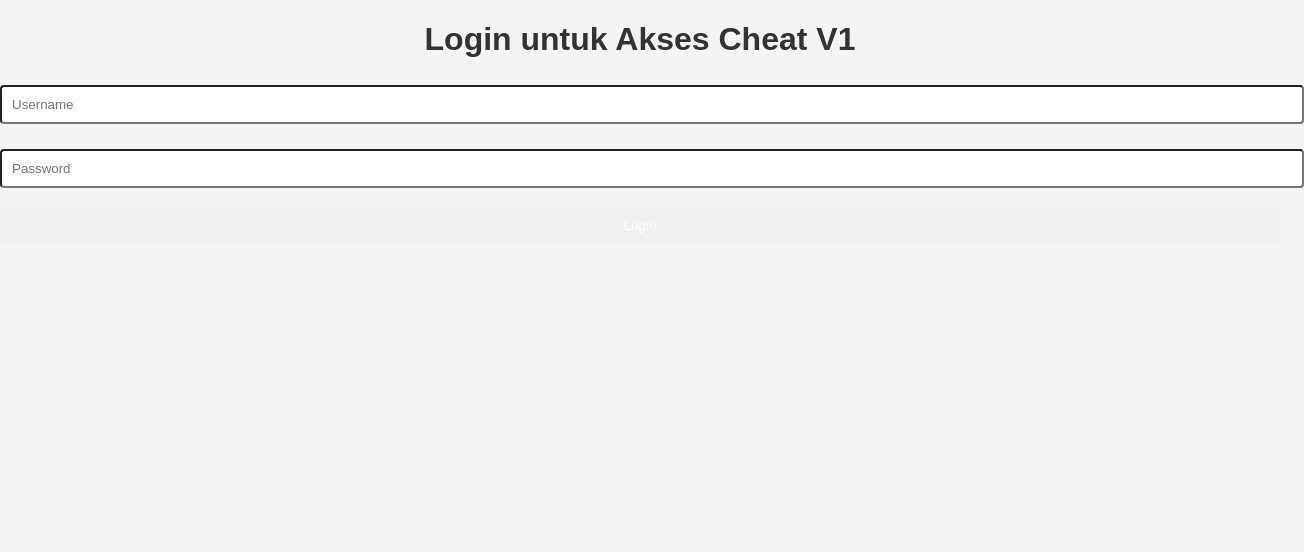
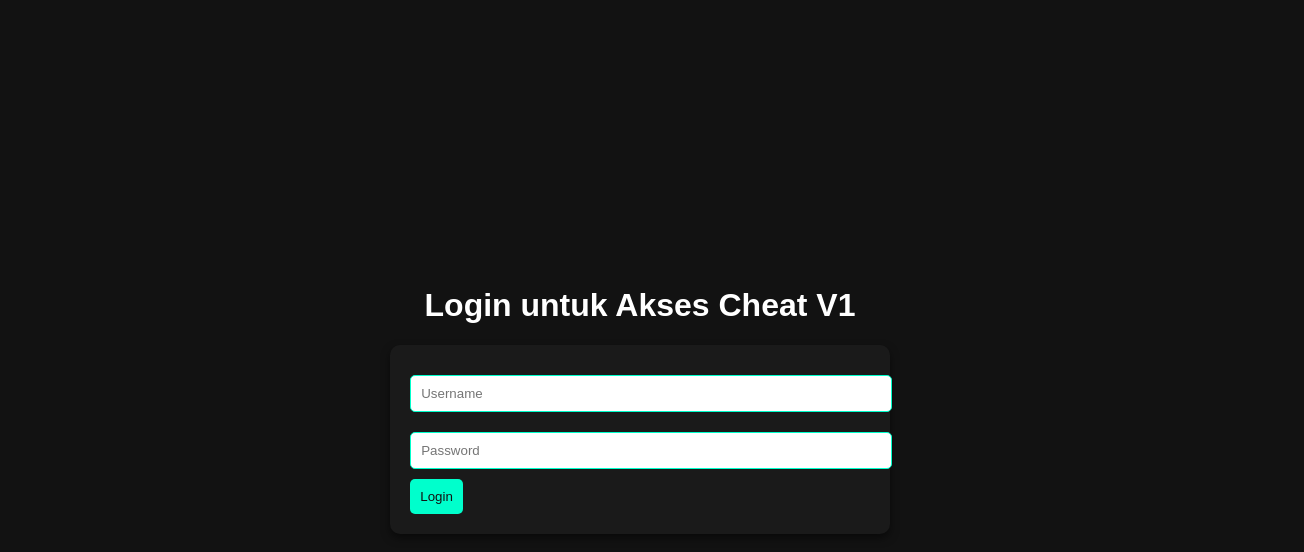
Before and after one commit to RzxCheatt/RzxCheat, a plain HTML site: page Cheatv4.html in a window 1280 px wide. Shown: the whole page, 1304 px wide, since content can reach past the window. Drawn offline with Linux system fonts and the light colour scheme.

Commit message:
Update login.css

```diff
--- a/styles/login.css
+++ b/styles/login.css
@@ -1,71 +1,39 @@
-/* styles.css */
-
-/* Reset dasar */
-body {
-    margin: 0;
-    font-family: Arial, sans-serif;
-    background-color: #f4f4f4;
-    color: #333;
+/* login.css */
+.login-container {
+    display: flex;
+    flex-direction: column;
+    align-items: center;
+    justify-content: center;
+    height: 100vh;
+    background-color: #121212;
+    color: #ffffff;
 }
 
-.container {
-    max-width: 600px;
-    margin: 50px auto;
+.login-form {
+    background-color: #1a1a1a;
     padding: 20px;
-    background: white;
-    border-radius: 8px;
-    box-shadow: 0 2px 10px rgba(0, 0, 0, 0.1);
+    border-radius: 10px;
+    box-shadow: 0 4px 8px rgba(0, 0, 0, 0.5);
 }
 
-h1 {
-    text-align: center;
-    color: #black;
+.login-form input {
+    margin: 10px 0;
+    padding: 10px;
+    border: 1px solid #00ffcc;
+    border-radius: 5px;
+    width: 100%;
 }
 
-label {
-    display: block;
-    margin: 10px 0 5px;
+.login-form button {
+    padding: 10px;
+    background-color: #00ffcc;
+    color: #121212;
+    border: none;
+    border-radius: 5px;
+    cursor: pointer;
+    transition: background-color 0.3s;
 }
 
-input[type="text"],
-input[type="password"] {
-    width: 100%;
-    padding: 10px;
-    margin: 5px 0 20px;
-    border: 1px solid #white;
-    border-radius: 4px;
+.login-form button:hover {
+    background-color: #00cc99;
 }
-
-button {
-    width: 100%;
-    padding: 10px;
-    background-color: #black;
-    color: white;
-    border: none;
-    border-radius: 4px;
-    cursor: pointer;
-}
-
-button:hover {
-    background-color: #black;
-}
-
-.download-link {
-    display: inline-block;
-    margin-top: 20px;
-    padding: 10px 15px;
-    background-color: #007BFF;
-    color: white;
-    text-decoration: none;
-    border-radius: 4px;
-    text-align: center;
-}
-
-.download-link:hover {
-    background-color: #0056b3;
-}
-
-#error-message {
-    text-align: center;
-    margin-top: 10px;
-}
```
